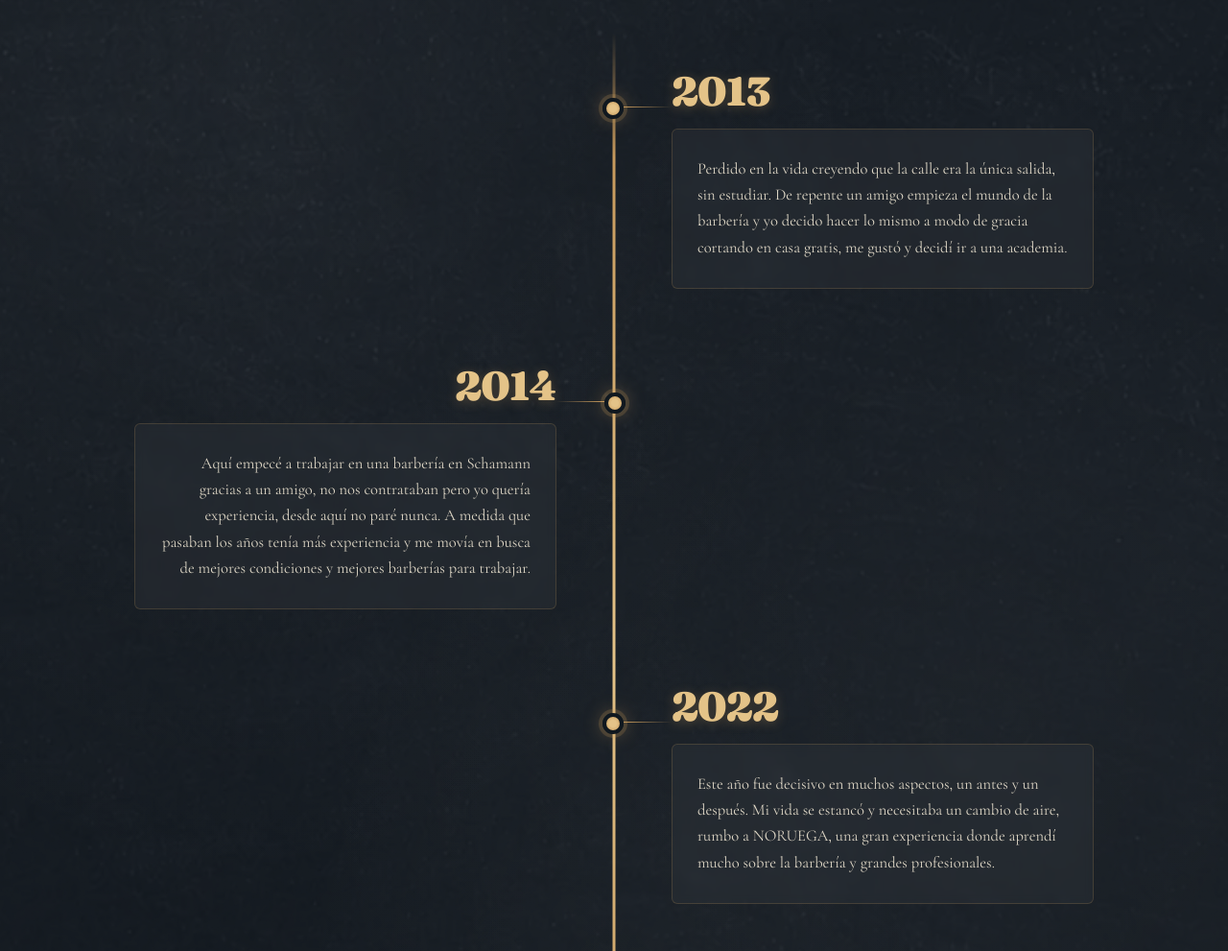
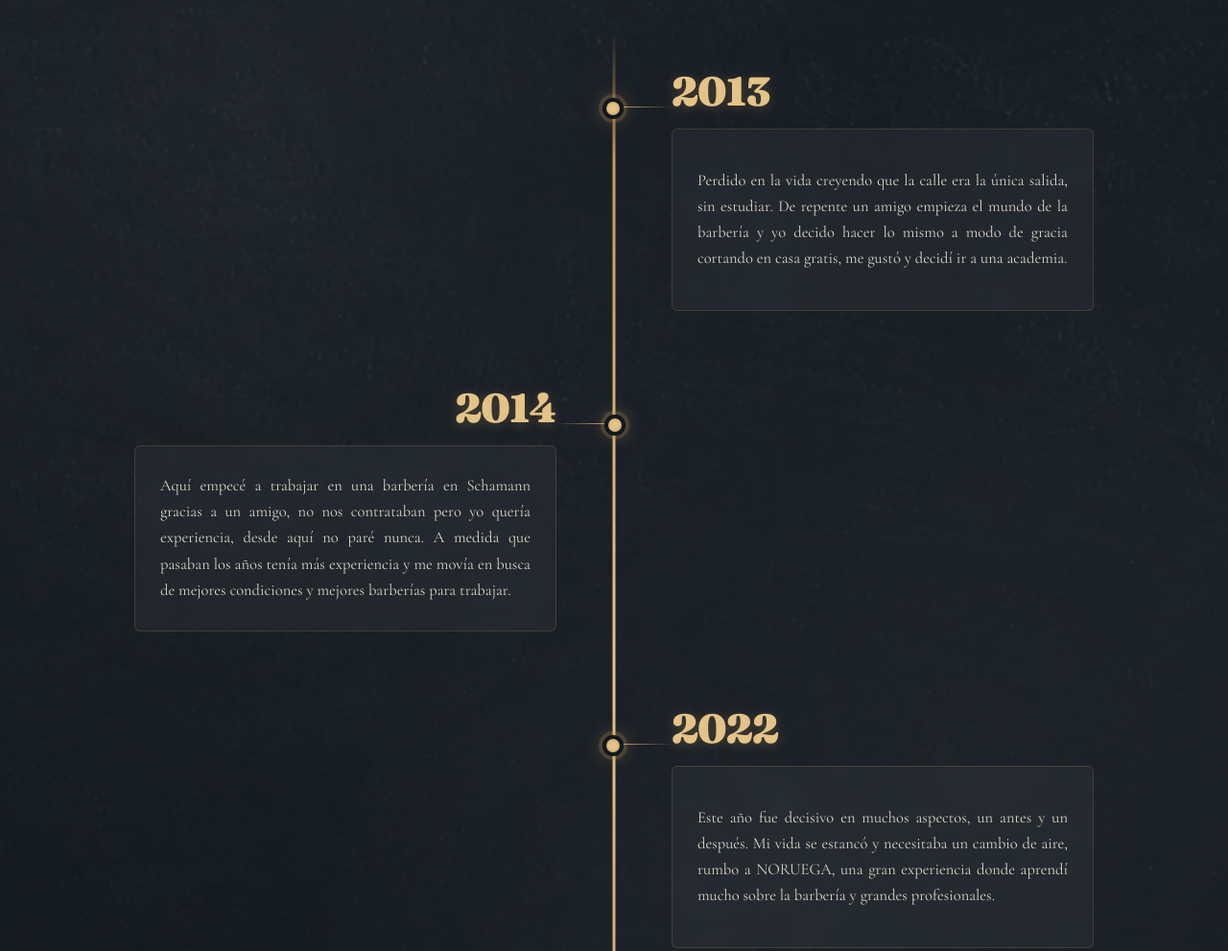
Before and after one commit to guillediaz6/franchybarber-webpage, a plain HTML site: page historia.html in a window 1280 px wide. Shown: the part 1300-2291 px from the top of the page at 96% size. Drawn offline with nearby package versions, Linux system fonts and the light colour scheme.

Commit message:
Fix timeline text orphan words and make cards equal height

```diff
--- a/css/historia.css
+++ b/css/historia.css
@@ -506,6 +506,9 @@
     padding: 28px 26px;
     backdrop-filter: blur(4px);
     transition: border-color 0.3s ease, box-shadow 0.3s ease;
+    display: flex;
+    align-items: center;
+    min-height: 190px;
   }
   .timeline-content:hover {
     border-color: rgba(199,154,92,0.45);
@@ -517,6 +520,8 @@
     line-height: 1.65;
     opacity: 0.9;
     margin: 0;
+    text-align: justify;
+    text-wrap: pretty;
   }
 
   /* Connector line from dot to card */
```
